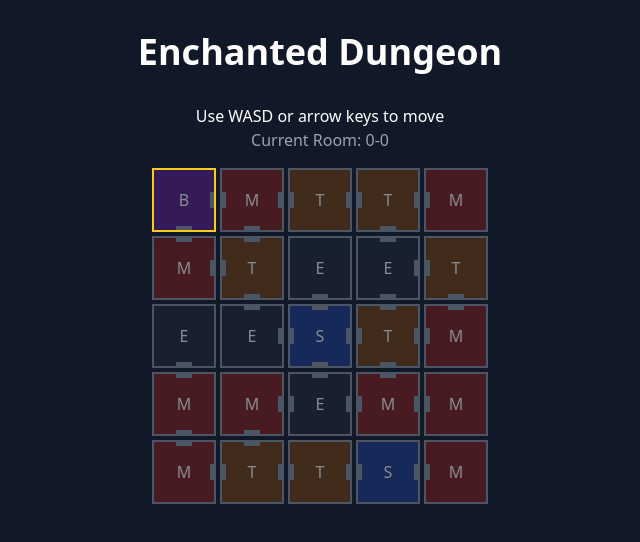
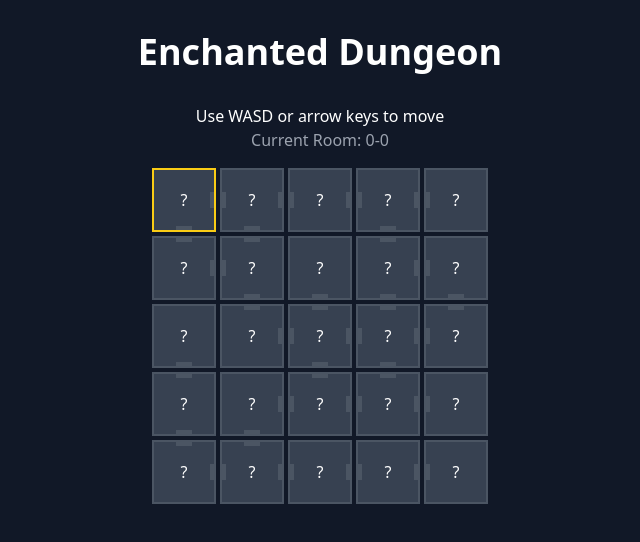
Before and after one commit to FilipStenbeck/enchanted-dungeon-odyssey, a React (Vite) app: page / in a window 1280 px wide. Shown: the top 542 px of the page, without its empty margins (320-960 px from the left). Built offline with nearby package versions, Linux system fonts and the light colour scheme.

Commit message:
Hide Room Type Until Visited
Updated the room rendering logic to conceal the type of the room until it has been visited by the player. This change enhances the gameplay experience by adding an element of surprise when entering new rooms.
[skip gpt_engineer]

```diff
--- a/src/pages/Index.tsx
+++ b/src/pages/Index.tsx
@@ -185,14 +185,16 @@ const Index = () => {
             >
               <div className={`
                 w-full h-full flex items-center justify-center
-                ${room.type === 'monster' ? 'bg-red-900' : ''}
-                ${room.type === 'treasure' ? 'bg-yellow-900' : ''}
-                ${room.type === 'shop' ? 'bg-blue-900' : ''}
-                ${room.type === 'boss' ? 'bg-purple-900' : ''}
-                ${room.type === 'empty' ? 'bg-gray-800' : ''}
-                ${room.visited ? 'opacity-100' : 'opacity-50'}
+                ${room.visited ? `
+                  ${room.type === 'monster' ? 'bg-red-900' : ''}
+                  ${room.type === 'treasure' ? 'bg-yellow-900' : ''}
+                  ${room.type === 'shop' ? 'bg-blue-900' : ''}
+                  ${room.type === 'boss' ? 'bg-purple-900' : ''}
+                  ${room.type === 'empty' ? 'bg-gray-800' : ''}
+                ` : 'bg-gray-700'}
+                opacity-100
               `}>
-                {room.type.charAt(0).toUpperCase()}
+                {room.visited ? room.type.charAt(0).toUpperCase() : '?'}
               </div>
 
               {room.connections.north && (
```
